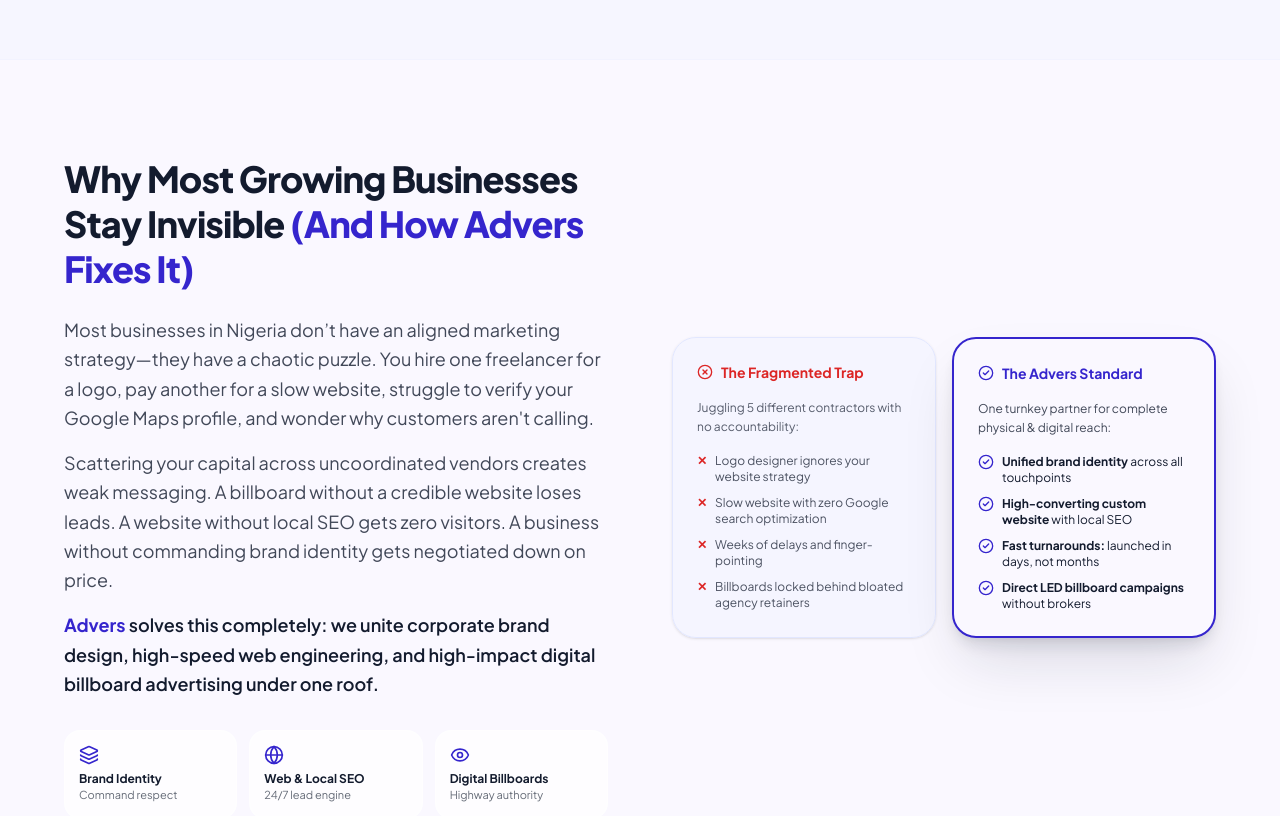
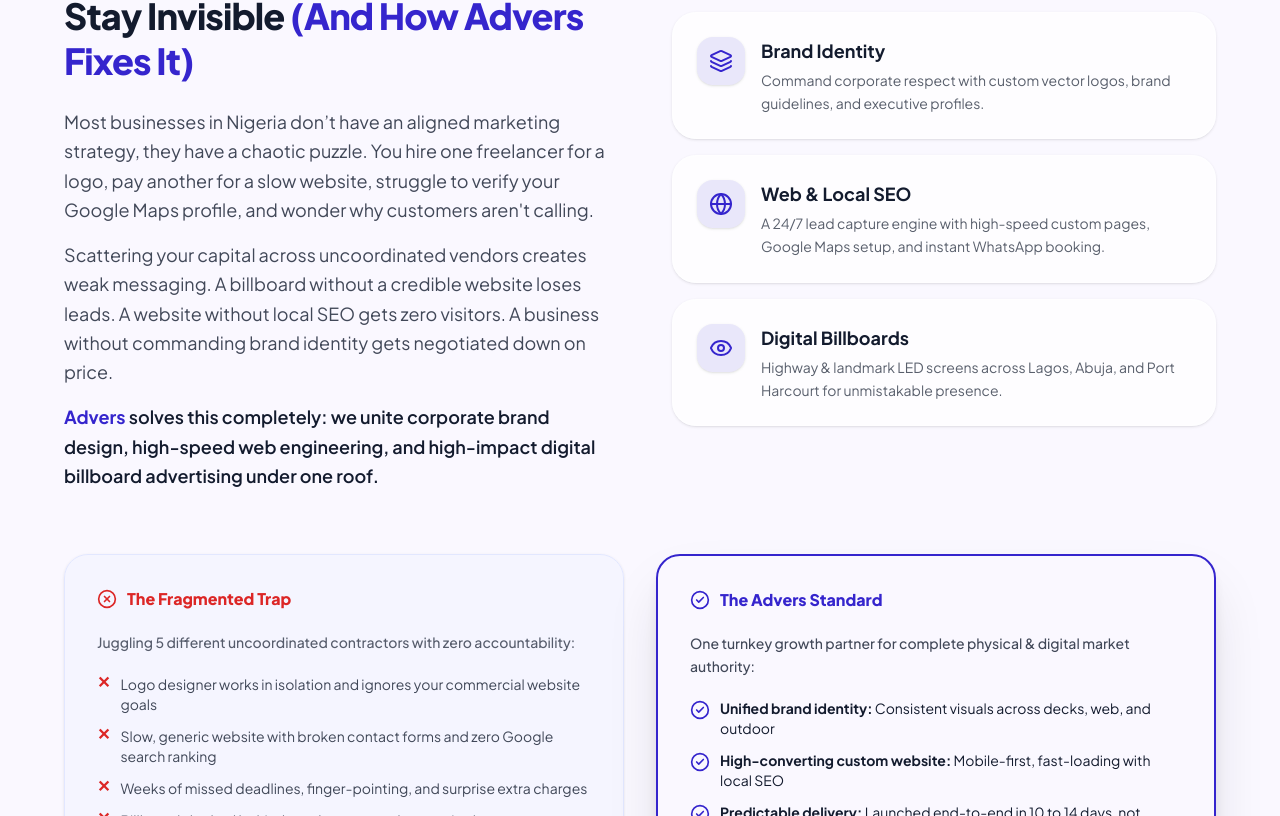
Before and after one commit to NeutronDavis/advers, a Next.js app: page / in a window 1280 px wide. Shown: the part 924-1740 px from the top of the page. Built offline with nearby package versions, Linux system fonts and the light colour scheme.

Commit message:
layout(modern-standard): move 3 pillar cards to the right side and place comparison cards on dedicated row below

```diff
--- a/src/app/about/page.tsx
+++ b/src/app/about/page.tsx
@@ -120,12 +120,6 @@
               We Don&apos;t Just Build Assets. <br className="hidden sm:block" />
               <span className="text-primary">We Put Your Brand on the Front Page.</span>
             </h1>
-
-            <p className="text-base sm:text-xl text-base-content/80 max-w-3xl leading-relaxed font-normal">
-              Advers bridges the gap between ambitious SMEs and undeniable market authority across Nigeria.
-              By uniting brand identity design, custom web engineering, and high-impact digital LED billboards under one roof,
-              we help growing businesses get seen, get trusted, and dominate their local market.
-            </p>
           </div>
         </header>
 
--- a/src/app/page.tsx
+++ b/src/app/page.tsx
@@ -29,9 +29,9 @@
         <Hero />
 
         {/* Scroll-Driven Section Reveal & Reset Animators */}
-        <SectionAnimator>
+        {/* <SectionAnimator>
           <StatsSection />
-        </SectionAnimator>
+        </SectionAnimator> */}
 
         <SectionAnimator>
           <ModernStandardSection />
--- a/src/components/ModernStandardSection.tsx
+++ b/src/components/ModernStandardSection.tsx
@@ -1,17 +1,16 @@
 "use client";
 
 import React from "react";
-import { XCircle, CheckCircle2, Layers, Globe, Eye, Sparkles } from "lucide-react";
+import { XCircle, CheckCircle2, Layers, Globe, Eye } from "lucide-react";
 
 export default function ModernStandardSection() {
   return (
-    <section id="why-advers" className="max-w-[1200px] mx-auto px-4 sm:px-6 py-14 sm:py-24 perspective-2000">
-      <div className="flex flex-col lg:flex-row items-center gap-12 lg:gap-16">
+    <section id="why-advers" className="max-w-[1200px] mx-auto px-4 sm:px-6 py-14 sm:py-24">
+      {/* Top Row: Context & Problem Copy (Left) + 3 Core Capability Cards (Right) */}
+      <div className="flex flex-col lg:flex-row items-center gap-10 lg:gap-16">
 
         {/* Left Column: Problem & Solution Copy */}
         <div className="w-full lg:w-1/2 space-y-6">
-
-
           <h2 className="text-2xl sm:text-3xl lg:text-4xl font-extrabold text-base-content leading-tight tracking-tight">
             Why Most Growing Businesses Stay Invisible{" "}
             <span className="text-primary">(And How Advers Fixes It)</span>
@@ -19,7 +18,7 @@
 
           <div className="space-y-4 text-base sm:text-lg text-base-content/80 leading-relaxed font-normal">
             <p>
-              Most businesses in Nigeria don’t have an aligned marketing strategy—they have a chaotic puzzle. You hire one freelancer for a logo, pay another for a slow website, struggle to verify your Google Maps profile, and wonder why customers aren&apos;t calling.
+              Most businesses in Nigeria don’t have an aligned marketing strategy, they have a chaotic puzzle. You hire one freelancer for a logo, pay another for a slow website, struggle to verify your Google Maps profile, and wonder why customers aren&apos;t calling.
             </p>
             <p>
               Scattering your capital across uncoordinated vendors creates weak messaging. A billboard without a credible website loses leads. A website without local SEO gets zero visitors. A business without commanding brand identity gets negotiated down on price.
@@ -28,89 +27,108 @@
               <strong className="text-primary font-bold">Advers</strong> solves this completely: we unite corporate brand design, high-speed web engineering, and high-impact digital billboard advertising under one roof.
             </p>
           </div>
+        </div>
 
-          <div className="pt-2 grid grid-cols-1 sm:grid-cols-3 gap-3">
-            <div className="glass-card p-3.5 rounded-2xl border border-base-200">
-              <Layers className="w-5 h-5 text-primary mb-1.5" />
-              <div className="text-xs font-bold text-base-content">Brand Identity</div>
-              <div className="text-[11px] text-base-content/65">Command respect</div>
+        {/* Right Column: 3 Pillar Capability Cards */}
+        <div className="w-full lg:w-1/2 flex flex-col gap-4">
+          <div className="glass-card p-5 sm:p-6 rounded-3xl border border-base-200 shadow-sm hover:shadow-md transition-all flex items-start gap-4">
+            <div className="w-12 h-12 rounded-2xl bg-primary/10 text-primary flex items-center justify-center shrink-0 shadow-sm">
+              <Layers className="w-6 h-6" />
             </div>
-            <div className="glass-card p-3.5 rounded-2xl border border-base-200">
-              <Globe className="w-5 h-5 text-primary mb-1.5" />
-              <div className="text-xs font-bold text-base-content">Web &amp; Local SEO</div>
-              <div className="text-[11px] text-base-content/65">24/7 lead engine</div>
+            <div>
+              <h3 className="text-base sm:text-lg font-bold text-base-content">Brand Identity</h3>
+              <p className="text-xs sm:text-sm text-base-content/70 mt-1 leading-relaxed">
+                Command corporate respect with custom vector logos, brand guidelines, and executive profiles.
+              </p>
             </div>
-            <div className="glass-card p-3.5 rounded-2xl border border-base-200">
-              <Eye className="w-5 h-5 text-primary mb-1.5" />
-              <div className="text-xs font-bold text-base-content">Digital Billboards</div>
-              <div className="text-[11px] text-base-content/65">Highway authority</div>
+          </div>
+
+          <div className="glass-card p-5 sm:p-6 rounded-3xl border border-base-200 shadow-sm hover:shadow-md transition-all flex items-start gap-4">
+            <div className="w-12 h-12 rounded-2xl bg-primary/10 text-primary flex items-center justify-center shrink-0 shadow-sm">
+              <Globe className="w-6 h-6" />
+            </div>
+            <div>
+              <h3 className="text-base sm:text-lg font-bold text-base-content">Web &amp; Local SEO</h3>
+              <p className="text-xs sm:text-sm text-base-content/70 mt-1 leading-relaxed">
+                A 24/7 lead capture engine with high-speed custom pages, Google Maps setup, and instant WhatsApp booking.
+              </p>
+            </div>
+          </div>
+
+          <div className="glass-card p-5 sm:p-6 rounded-3xl border border-base-200 shadow-sm hover:shadow-md transition-all flex items-start gap-4">
+            <div className="w-12 h-12 rounded-2xl bg-primary/10 text-primary flex items-center justify-center shrink-0 shadow-sm">
+              <Eye className="w-6 h-6" />
+            </div>
+            <div>
+              <h3 className="text-base sm:text-lg font-bold text-base-content">Digital Billboards</h3>
+              <p className="text-xs sm:text-sm text-base-content/70 mt-1 leading-relaxed">
+                Highway &amp; landmark LED screens across Lagos, Abuja, and Port Harcourt for unmistakable presence.
+              </p>
             </div>
           </div>
         </div>
 
-        {/* Right Column: Comparison Card (Fragmented vs Advers) */}
-        <div className="w-full lg:w-1/2">
-          <div className="grid grid-cols-1 sm:grid-cols-2 gap-4">
+      </div>
+
+      {/* Second Row: Comparison Cards (The Fragmented Trap vs The Advers Standard) */}
+      <div className="mt-12 sm:mt-16 grid grid-cols-1 md:grid-cols-2 gap-6 lg:gap-8">
 
         {/* The Fragmented Way Card */}
-            <div className="rounded-3xl p-6 bg-base-200/60 border border-base-300 shadow-sm space-y-4">
-              <div className="flex items-center gap-2 text-error font-bold text-sm">
-                <XCircle className="w-4 h-4 shrink-0" />
+        <div className="rounded-3xl p-6 sm:p-8 bg-base-200/60 border border-base-300 shadow-sm space-y-5">
+          <div className="flex items-center gap-2.5 text-error font-extrabold text-base">
+            <XCircle className="w-5 h-5 shrink-0" />
             <span>The Fragmented Trap</span>
           </div>
-              <p className="text-xs text-base-content/70 leading-relaxed">
-                Juggling 5 different contractors with no accountability:
+          <p className="text-xs sm:text-sm text-base-content/70 leading-relaxed font-medium">
+            Juggling 5 different uncoordinated contractors with zero accountability:
           </p>
-              <ul className="space-y-2.5 text-xs text-base-content/75">
-                <li className="flex items-start gap-2">
-                  <span className="text-error font-bold">✕</span>
-                  <span>Logo designer ignores your website strategy</span>
+          <ul className="space-y-3 text-xs sm:text-sm text-base-content/80">
+            <li className="flex items-start gap-2.5">
+              <span className="text-error font-bold text-base leading-none">✕</span>
+              <span>Logo designer works in isolation and ignores your commercial website goals</span>
             </li>
-                <li className="flex items-start gap-2">
-                  <span className="text-error font-bold">✕</span>
-                  <span>Slow website with zero Google search optimization</span>
+            <li className="flex items-start gap-2.5">
+              <span className="text-error font-bold text-base leading-none">✕</span>
+              <span>Slow, generic website with broken contact forms and zero Google search ranking</span>
             </li>
-                <li className="flex items-start gap-2">
-                  <span className="text-error font-bold">✕</span>
-                  <span>Weeks of delays and finger-pointing</span>
+            <li className="flex items-start gap-2.5">
+              <span className="text-error font-bold text-base leading-none">✕</span>
+              <span>Weeks of missed deadlines, finger-pointing, and surprise extra charges</span>
             </li>
-                <li className="flex items-start gap-2">
-                  <span className="text-error font-bold">✕</span>
-                  <span>Billboards locked behind bloated agency retainers</span>
+            <li className="flex items-start gap-2.5">
+              <span className="text-error font-bold text-base leading-none">✕</span>
+              <span>Billboards locked behind gatekeepers and expensive long-term retainers</span>
             </li>
           </ul>
         </div>
 
         {/* The Advers Way Card */}
-            <div className="rounded-3xl p-6 bg-base-100 border-2 border-primary shadow-3d space-y-4 relative overflow-hidden ring-4 ring-primary/10">
-              <div className="flex items-center gap-2 text-primary font-bold text-sm">
-                <CheckCircle2 className="w-4 h-4 shrink-0" />
+        <div className="rounded-3xl p-6 sm:p-8 bg-base-100 border-2 border-primary shadow-3d space-y-5 relative overflow-hidden ring-4 ring-primary/10">
+          <div className="flex items-center gap-2.5 text-primary font-extrabold text-base">
+            <CheckCircle2 className="w-5 h-5 shrink-0" />
             <span>The Advers Standard</span>
           </div>
-              <p className="text-xs text-base-content/80 leading-relaxed">
-                One turnkey partner for complete physical &amp; digital reach:
+          <p className="text-xs sm:text-sm text-base-content/80 leading-relaxed font-medium">
+            One turnkey growth partner for complete physical &amp; digital market authority:
           </p>
-              <ul className="space-y-2.5 text-xs text-base-content">
-                <li className="flex items-start gap-2">
-                  <CheckCircle2 className="w-4 h-4 text-primary shrink-0" />
-                  <span><strong>Unified brand identity</strong> across all touchpoints</span>
+          <ul className="space-y-3 text-xs sm:text-sm text-base-content">
+            <li className="flex items-start gap-2.5">
+              <CheckCircle2 className="w-5 h-5 text-primary shrink-0 mt-0.5" />
+              <span><strong>Unified brand identity:</strong> Consistent visuals across decks, web, and outdoor</span>
             </li>
-                <li className="flex items-start gap-2">
-                  <CheckCircle2 className="w-4 h-4 text-primary shrink-0" />
-                  <span><strong>High-converting custom website</strong> with local SEO</span>
+            <li className="flex items-start gap-2.5">
+              <CheckCircle2 className="w-5 h-5 text-primary shrink-0 mt-0.5" />
+              <span><strong>High-converting custom website:</strong> Mobile-first, fast-loading with local SEO</span>
             </li>
-                <li className="flex items-start gap-2">
-                  <CheckCircle2 className="w-4 h-4 text-primary shrink-0" />
-                  <span><strong>Fast turnarounds:</strong> launched in days, not months</span>
+            <li className="flex items-start gap-2.5">
+              <CheckCircle2 className="w-5 h-5 text-primary shrink-0 mt-0.5" />
+              <span><strong>Predictable delivery:</strong> Launched end-to-end in 10 to 14 days, not months</span>
             </li>
-                <li className="flex items-start gap-2">
-                  <CheckCircle2 className="w-4 h-4 text-primary shrink-0" />
-                  <span><strong>Direct LED billboard campaigns</strong> without brokers</span>
+            <li className="flex items-start gap-2.5">
+              <CheckCircle2 className="w-5 h-5 text-primary shrink-0 mt-0.5" />
+              <span><strong>Direct LED billboard reach:</strong> Prime Nigerian cities with verified broadcast proof</span>
             </li>
           </ul>
-            </div>
-
-          </div>
         </div>
 
       </div>
```
Lines whose indentation alone changed are shown as unchanged.
